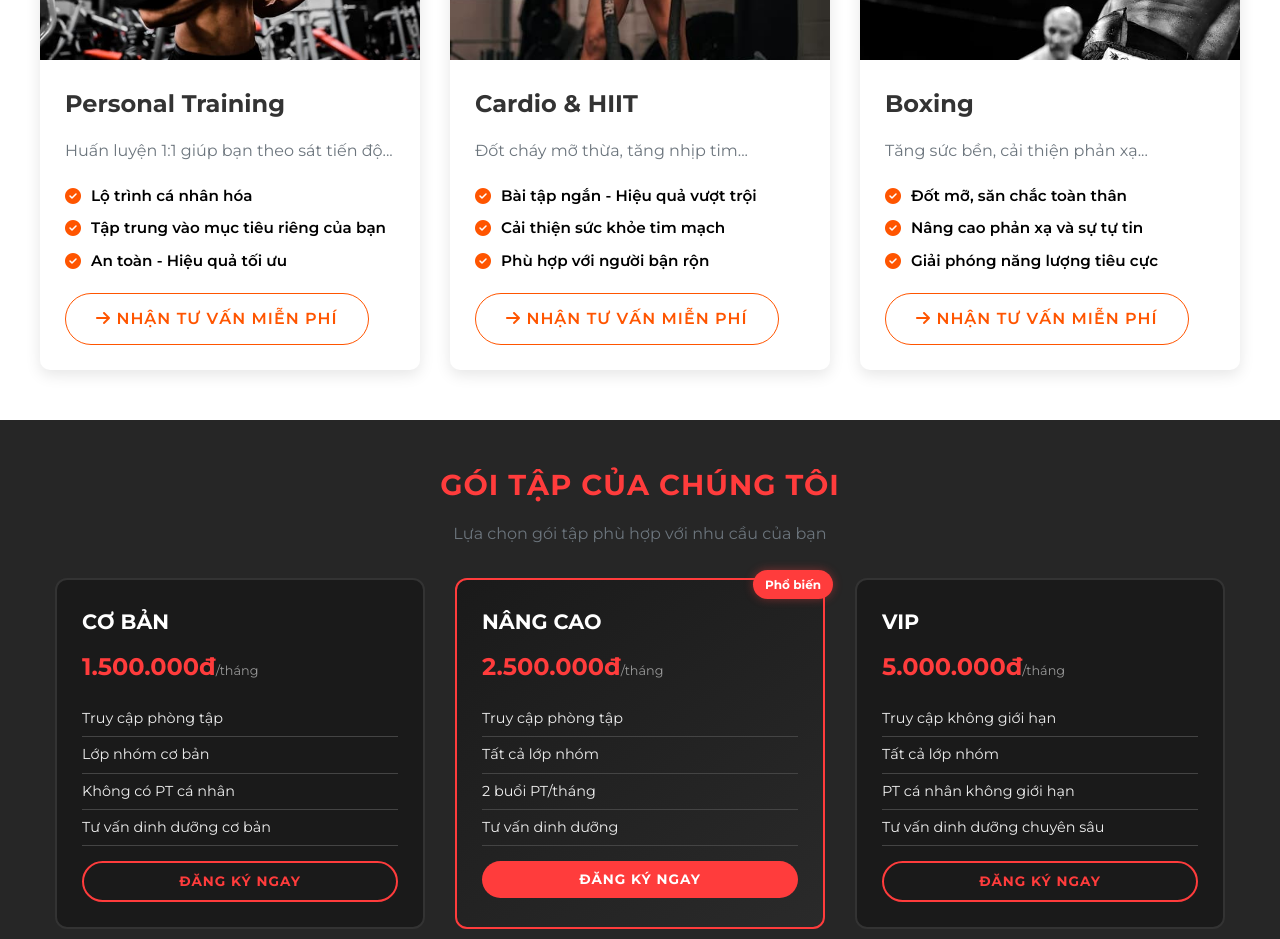
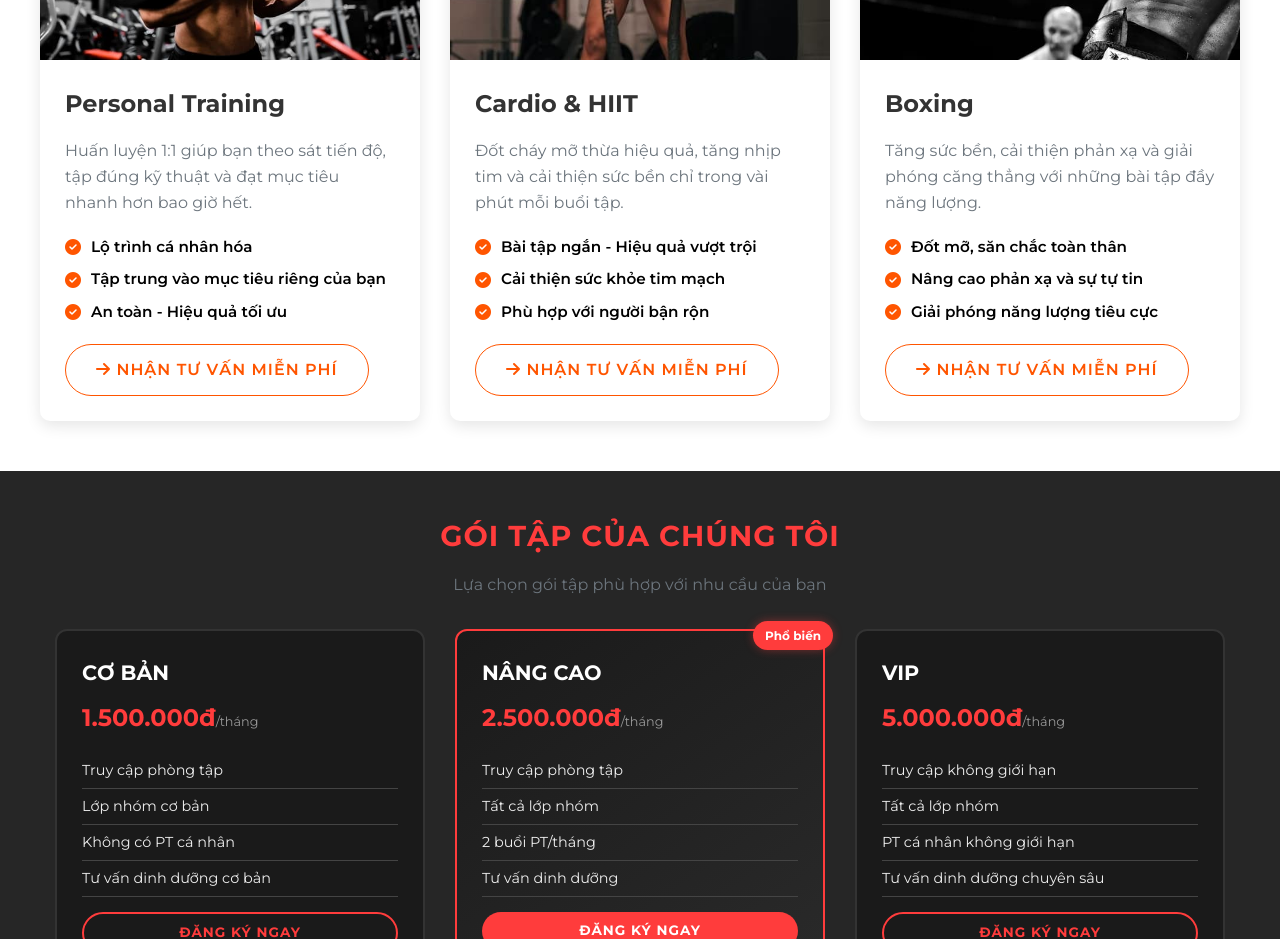
Before and after one commit to ThienAress/htcoaching, a React (Vite) app in the folder my-create-app/: page / in a window 1280 px wide. Shown: the part 4680-5619 px from the top of the page. Built offline with nearby package versions, Linux system fonts and the light colour scheme.

Commit message:
code base done

```diff
--- a/my-create-app/src/components/ClassSection/Classes.jsx
+++ b/my-create-app/src/components/ClassSection/Classes.jsx
@@ -14,7 +14,8 @@ function Classes() {
           <ClassCard
             image="images/class3.jpg"
             title="Personal Training"
-            desc="Huấn luyện 1:1 giúp bạn theo sát tiến độ..."
+            desc="Huấn luyện 1:1 giúp bạn theo sát tiến độ, tập đúng kỹ thuật và
+                đạt mục tiêu nhanh hơn bao giờ hết."
             benefits={[
               "Lộ trình cá nhân hóa",
               "Tập trung vào mục tiêu riêng của bạn",
@@ -24,7 +25,8 @@ function Classes() {
           <ClassCard
             image="images/class2.jpg"
             title="Cardio & HIIT"
-            desc="Đốt cháy mỡ thừa, tăng nhịp tim..."
+            desc=" Đốt cháy mỡ thừa hiệu quả, tăng nhịp tim và cải thiện sức bền
+                chỉ trong vài phút mỗi buổi tập."
             benefits={[
               "Bài tập ngắn - Hiệu quả vượt trội",
               "Cải thiện sức khỏe tim mạch",
@@ -34,7 +36,8 @@ function Classes() {
           <ClassCard
             image="images/class4.jpg"
             title="Boxing"
-            desc="Tăng sức bền, cải thiện phản xạ..."
+            desc="Tăng sức bền, cải thiện phản xạ và giải phóng căng thẳng với
+                những bài tập đầy năng lượng."
             benefits={[
               "Đốt mỡ, săn chắc toàn thân",
               "Nâng cao phản xạ và sự tự tin",
```
